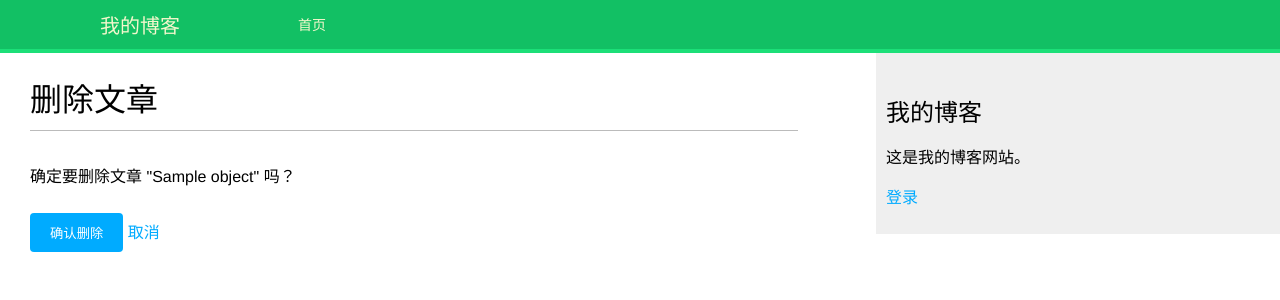
After one commit to tangpan360/django, a Django app: template templates/blog/post/post_confirm_delete.html in a window 1280 px wide. The commit adds this page. Shown: the top 300 px of the page. Run offline with Django 3.2, Linux system fonts and the light colour scheme; the template is opened without the code that fills it: most values are stand-ins (such as "Sample title", 1, 10 or a date in 2020).

Commit message:
feat(blog): 添加用户登录功能，更新模板以支持文章创建、编辑和删除操作

```diff
--- a/mysite/settings.py
+++ b/mysite/settings.py
@@ -122,3 +122,6 @@ STATICFILES_DIRS = [BASE_DIR / "static"]
 # https://docs.djangoproject.com/en/5.2/ref/settings/#default-auto-field
 
 DEFAULT_AUTO_FIELD = "django.db.models.BigAutoField"
+
+# 登录成功后重定向到博客首页
+LOGIN_REDIRECT_URL = '/blog/'
--- a/mysite/urls.py
+++ b/mysite/urls.py
@@ -17,6 +17,7 @@ Including another URLconf
 from django.contrib import admin
 from django.urls import path, include
 from django.http import HttpResponse  # 导入HttpResponse
+from django.contrib.auth import views as auth_views
 
 # 创建一个简单的根路径视图函数
 def home(request):
@@ -26,4 +27,8 @@ urlpatterns = [
     path('admin/', admin.site.urls),
     path('blog/', include('blog.urls', namespace='blog')),
     path('', home, name='home'),  # 添加根路径URL模式
+
+    # 登录和退出URL
+    path('login/', auth_views.LoginView.as_view(template_name='registration/login.html'), name='login'),
+    path('logout/', auth_views.LogoutView.as_view(next_page='/'), name='logout'),
 ]
--- a/static/css/blog.css
+++ b/static/css/blog.css
@@ -20,12 +20,57 @@ h2 {
     margin:30px 0 0;
 }
 
+/* 头部样式 */
+#header {
+    padding:10px 100px;
+    font-size:14px;
+    background:#12c064;
+    color:#fff;
+    border-bottom:4px solid #1cdf78;
+    overflow:auto;
+}
+
+#header .logo {
+    font-family:'Muli', sans-serif;
+    float:left;
+    color:#f3f7cc;
+    font-size:20px;
+    margin-right:10%;
+}
+
+#header ul.menu {
+    list-style:none;
+    float:left;
+    margin:0;
+    padding:0;
+}
+
+#header ul.menu li {
+    float:left;
+    padding:4px 10px;
+}
+
+#header ul.menu li.selected a, #header ul.menu li.selected a:hover {
+    color:#1b6d32;
+    font-weight:bold;
+}
+
+#header a {
+    color:#f3f7cc;
+}
+
+#header a:hover {
+    color:#fff;
+}
+
+/* 内容区域样式 */
 #content {
     float:left;
     width:60%;
     padding:0 0 0 30px;
 }
 
+/* 侧边栏样式 */
 #sidebar {
     float:right;
     width:30%;
@@ -34,13 +79,15 @@ h2 {
     height:100%;
 }
 
+/* 日期样式 */
 p.date {
     color:#ccc;
     font-family: georgia, serif;
-    font-size: 10px;
+    font-size: 12px;
     font-style: italic;
 }
 
+/* 评论样式 */
 .comment {
     padding:10px;
     margin:10px 0;
@@ -52,3 +99,53 @@ p.date {
     font-size:12px;
     color:#666;
 }
+
+/* 文章操作链接样式 */
+.post-actions {
+    margin:10px 0;
+}
+
+.post-actions a {
+    margin-right:10px;
+    padding:5px 10px;
+    background:#00abff;
+    color:#fff;
+    border-radius:4px;
+}
+
+/* 分页样式 */
+.pagination {
+    margin:40px 0;
+    font-weight:bold;
+}
+
+/* 表单样式 */
+form p {
+    overflow:auto;
+    padding:10px 0;
+}
+
+form label {
+    float:left;
+    clear:both;
+    width:100px;
+    padding:8px 0;
+}
+
+form input, form textarea {
+    clear:both;
+    float:left;
+    margin:0 0 10px;
+    width:300px;
+    padding:6px 10px;
+    border:1px solid #ccc;
+}
+
+form button {
+    padding:10px 20px;
+    background:#00abff;
+    color:#fff;
+    border:0;
+    border-radius:4px;
+    cursor:pointer;
+}
--- a/templates/blog/base.html
+++ b/templates/blog/base.html
@@ -6,13 +6,47 @@
         <link href="{% static 'css/blog.css' %}" rel="stylesheet">
     </head>
     <body>
+        <div id="header">
+            <span class="logo">我的博客</span>
+            <ul class="menu">
+                <!-- 首页链接，如果当前页面是首页，添加selected类 -->
+                <li {% if request.path == '/' %}class="selected"{% endif %}>
+                    <a href="{% url 'blog:post_list' %}">首页</a>
+                </li>
+
+                <!-- 如果用户已登录，显示写文章链接 -->
+                {% if user.is_authenticated %}
+                    <li>
+                        <a href="{% url 'blog:post_create' %}">写文章</a>
+                    </li>
+                {% endif %}
+            </ul>
+        </div>
+
         <div id="content">
             {% block content %}
             {% endblock %}
         </div>
+
         <div id="sidebar">
             <h2>我的博客</h2>
             <p>这是我的博客网站。</p>
+
+            <!-- 根据用户登录状态显示不同内容 -->
+            {% if user.is_authenticated %}
+                <p>你好，{{ user.username }}！
+                    <!-- 使用表单提交而不是链接 -->
+                    <form method="post" action="{% url 'logout' %}" style=""display:inline;>
+                        {% csrf_token %}
+                        <button type="submit" style="background:none;border:none;padding:0;color:#00abff;text-decoration:underline;cursor:pointer;">退出</button>
+                    </form>
+                    <!-- <a href="{% url 'logout' %}">退出</a> -->
+                </p>
+            {% else %}
+                <p>
+                    <a href="{% url 'login' %}">登录</a>
+                </p>
+            {% endif %}
         </div>
     </body>
 </html>
--- a/templates/blog/post/list.html
+++ b/templates/blog/post/list.html
@@ -15,4 +15,7 @@
         </p>
         <p>{{ post.body|truncatewords:30|linebreaks }}</p>
     {% endfor %}
+
+    <!-- 包含分页导航模板，page_obj是ListView自动提供的分页对象-->
+    {% include "pagination.html" with page=page_obj %}
 {% endblock %}
--- /dev/null
+++ b/templates/blog/post/post_confirm_delete.html
@@ -0,0 +1,20 @@
+{% extends "blog/base.html" %}
+
+{% block title %}删除文章{% endblock %}
+
+{% block content %}
+    <h1>删除文章</h1>
+
+    <!-- 表单提交到当前URL -->
+    <form method="post">
+        <!-- CSRF令牌，放置跨站请求伪造 -->
+        {% csrf_token %}
+
+        <!-- 确认删除提示 -->
+        <p>确定要删除文章 "{{ object.title }}" 吗？</p>
+
+        <!-- 提交按钮和取消链接 -->
+        <button type="submit">确认删除</button>
+        <a href="{{ object.get_absolute_url }}">取消</a>
+    </form>
+{% endblock %}
```
Also changed, not shown: blog/urls.py (+15 -4 lines), blog/views.py (+176 -13 lines), django_learning_roadmap.md (+20 -20 lines), templates/blog/post/detail.html (+9 -0 lines), templates/blog/post/post_form.html (added, +23 -0 lines), templates/pagination.html (added, +18 -0 lines), templates/registration/login.html (added, +27 -0 lines).
